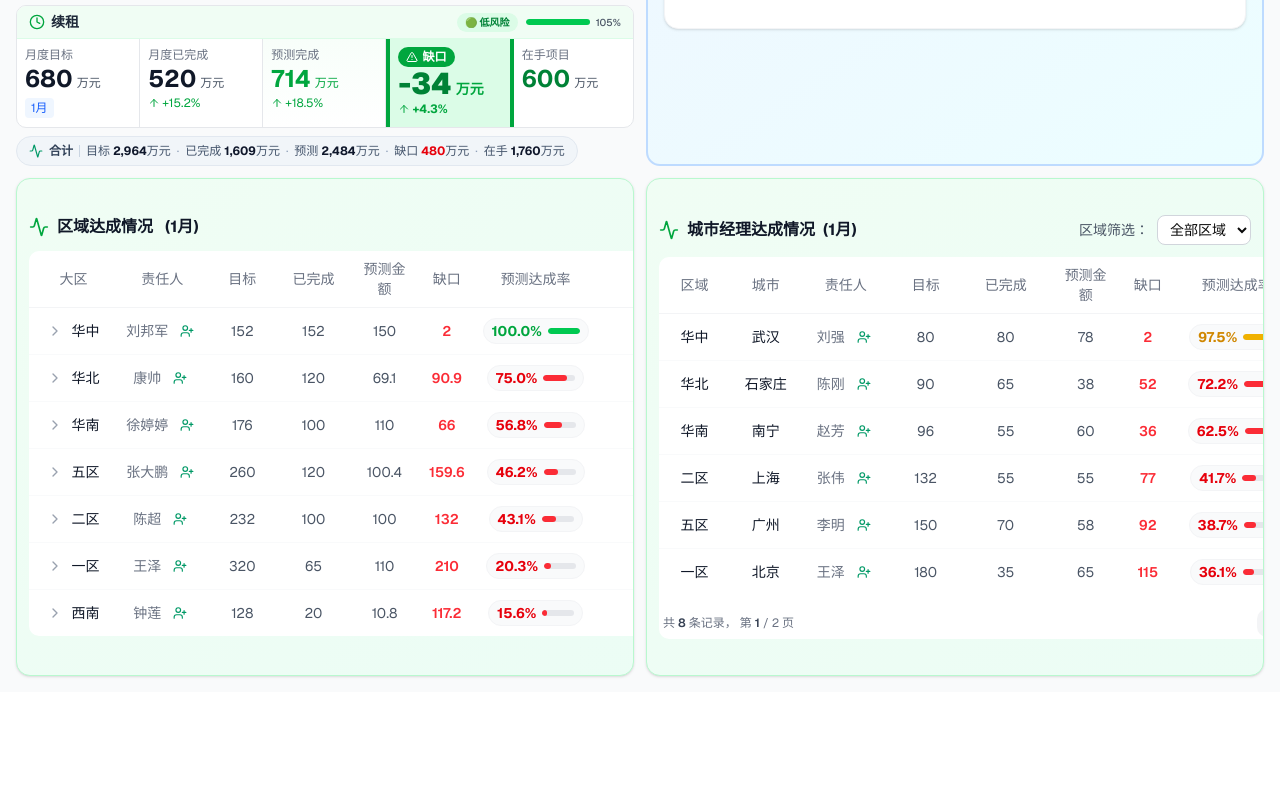
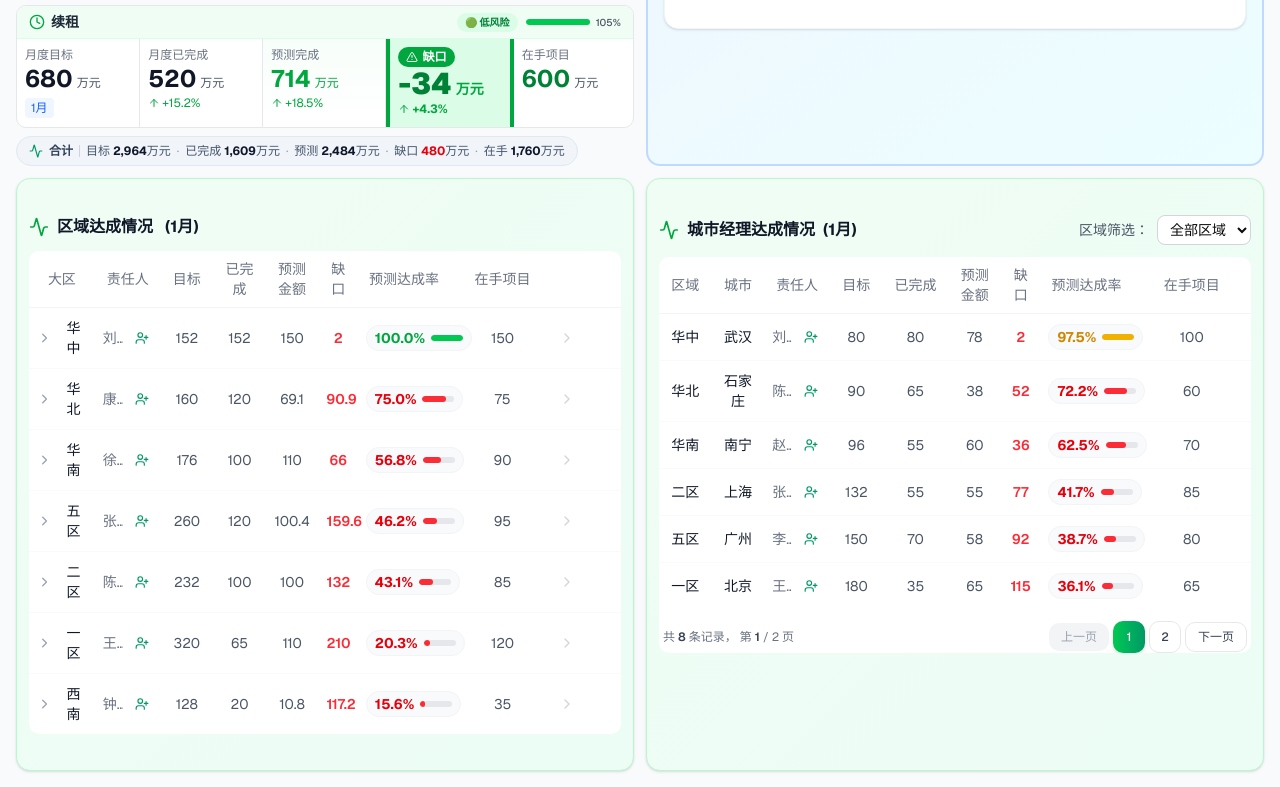
Before and after one commit to navylee1990/coze_jsc, a Next.js app: page /sales in a window 1280 px wide. Shown: the part 505-1292 px from the top of the page. Before the commit the page ends 1197 px from the top, so only its background shows below. Built offline with nearby package versions, Linux system fonts and the light colour scheme.

Commit message:
fix: 移除表格容器的固定最小宽度，解决内外框宽度不一致问题

```diff
--- a/src/app/sales/page.tsx
+++ b/src/app/sales/page.tsx
@@ -1341,7 +1341,7 @@ export default function SalesDashboard() {
 
               {/* 大区维度表格 */}
               <div className="overflow-x-auto -mx-3 px-3">
-                <div className="bg-white rounded-lg border-0 overflow-hidden min-w-[800px]">
+                <div className="bg-white rounded-lg border-0 overflow-hidden">
                   <table className="w-full" style={{ tableLayout: 'fixed' }}>
                   <colgroup>
                     <col style={{ width: '10%' }} />
@@ -1470,7 +1470,7 @@ export default function SalesDashboard() {
 
               {/* 城市经理表格 */}
               <div className="overflow-x-auto -mx-3 px-3">
-                <div className="bg-white rounded-lg border-0 overflow-hidden min-w-[800px]">
+                <div className="bg-white rounded-lg border-0 overflow-hidden">
                   <table className="w-full" style={{ tableLayout: 'fixed' }}>
                   <colgroup>
                     <col style={{ width: '8%' }} />
@@ -1824,7 +1824,7 @@ export default function SalesDashboard() {
 
                 {/* 表格容器 - 移动端横向滚动 */}
                 <div className="overflow-x-auto -mx-3 px-3">
-                  <div className="bg-white rounded-lg border-0 overflow-hidden min-w-[800px]">
+                  <div className="bg-white rounded-lg border-0 overflow-hidden">
                     <table className="w-full" style={{ tableLayout: 'fixed' }}>
                       <thead>
                         <tr className="border-b border-gray-100">
```
